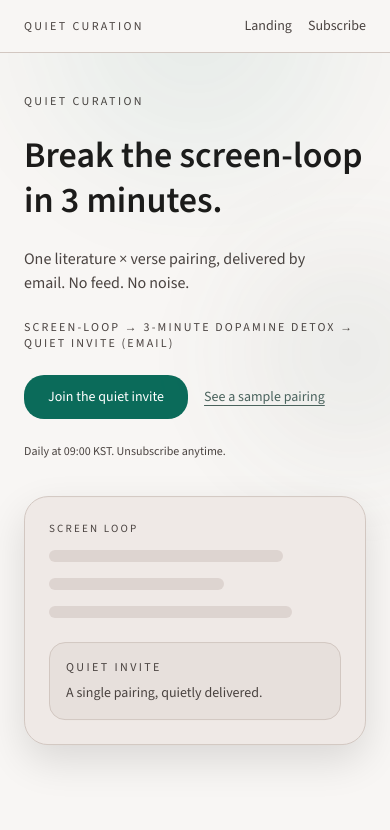
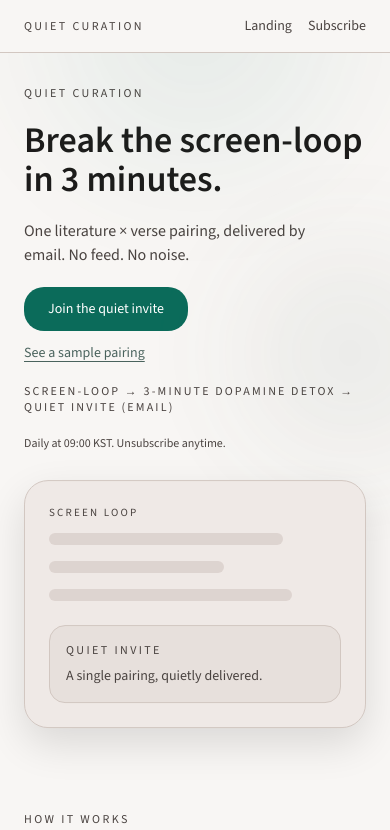
Before and after one commit to joanna911013/quiet-curation-web, a Next.js app: page /landing in a window 390 px wide. Shown: the top 830 px of the page. Built offline with nearby package versions, Linux system fonts and the light colour scheme.

Commit message:
Refine hero layout and add landing CTA tracking

```diff
--- a/app/(marketing)/landing/page.tsx
+++ b/app/(marketing)/landing/page.tsx
@@ -1,6 +1,5 @@
 import type { Metadata } from "next";
-import Link from "next/link";
-import { MarketingCtaLink, MarketingViewEvent } from "../marketing-events";
+import { MarketingCtaLink, MarketingTextLink, MarketingViewEvent } from "../marketing-events";
 
 export const metadata: Metadata = {
   title: "Quiet Curation — Landing",
@@ -19,38 +18,39 @@ export default function LandingPage() {
       <div className="pointer-events-none absolute left-1/2 top-[-240px] h-[420px] w-[520px] -translate-x-1/2 rounded-full bg-[radial-gradient(circle_at_center,_rgba(11,107,90,0.14),_rgba(11,107,90,0)_70%)] blur-2xl opacity-60" />
       <div className="pointer-events-none absolute right-[-140px] top-[120px] h-[360px] w-[360px] rounded-full bg-[radial-gradient(circle_at_center,_rgba(74,99,93,0.12),_rgba(74,99,93,0)_70%)] blur-2xl opacity-70" />
 
-      <div className="mx-auto flex w-full max-w-5xl flex-col gap-20 px-6 pb-20 pt-10 sm:pt-14">
-        <section className="grid gap-10 lg:grid-cols-[1.1fr_0.9fr] lg:items-center">
-          <div className="space-y-6">
+      <div className="mx-auto flex w-full max-w-5xl flex-col gap-20 px-6 pb-20 pt-8 sm:pt-12 lg:pt-14">
+        <section className="grid gap-8 sm:gap-10 lg:grid-cols-[1.1fr_0.9fr] lg:items-center">
+          <div className="space-y-5 sm:space-y-6">
             <p className="text-xs uppercase tracking-[0.2em] text-[var(--md-sys-color-on-surface-variant)]">
               Quiet Curation
             </p>
-            <h1 className="text-4xl font-semibold leading-tight sm:text-5xl sm:leading-tight max-w-[20ch] animate-[fadeUp_0.8s_ease-out]">
+            <h1 className="text-[clamp(2.25rem,4.8vw,3.5rem)] font-semibold leading-[1.08] max-w-[20ch] animate-[fadeUp_0.8s_ease-out]">
               Break the screen‑loop in 3 minutes.
             </h1>
             <p className="text-base text-[var(--md-sys-color-on-surface-variant)] max-w-[38ch]">
               One literature × verse pairing, delivered by email. No feed. No
               noise.
             </p>
+            <div className="flex flex-col gap-3 sm:flex-row sm:items-center">
+              <MarketingCtaLink href="/subscribe" event="lp_cta_subscribe_click">
+                Join the quiet invite
+              </MarketingCtaLink>
+              <MarketingTextLink
+                href="#sample"
+                event="lp_cta_secondary_click"
+                className="text-sm text-[var(--md-sys-color-secondary)] underline underline-offset-4 hover:text-[var(--md-sys-color-on-surface)]"
+              >
+                See a sample pairing
+              </MarketingTextLink>
+            </div>
             <p className="text-xs uppercase tracking-[0.18em] text-[var(--md-sys-color-on-surface-variant)]">
               screen‑loop → 3‑minute dopamine detox → quiet invite (email)
             </p>
-            <div className="flex flex-wrap items-center gap-4">
-              <MarketingCtaLink href="/subscribe" event="lp_cta_click">
-                Join the quiet invite
-              </MarketingCtaLink>
-              <Link
-                href="#sample"
-                className="text-sm text-[var(--md-sys-color-secondary)] underline underline-offset-4 hover:text-[var(--md-sys-color-on-surface)]"
-              >
-                See a sample pairing
-              </Link>
-            </div>
             <p className="text-xs text-[var(--md-sys-color-on-surface-variant)]">
               Daily at 09:00 KST. Unsubscribe anytime.
             </p>
           </div>
-          <div className="rounded-3xl border border-[color:var(--md-sys-color-outline)] bg-[var(--md-sys-color-surface-container)] p-6 shadow-[0_16px_40px_rgba(0,0,0,0.12)] animate-[float_8s_ease-in-out_infinite]">
+          <div className="w-full max-w-md justify-self-center rounded-3xl border border-[color:var(--md-sys-color-outline)] bg-[var(--md-sys-color-surface-container)] p-6 shadow-[0_16px_40px_rgba(0,0,0,0.12)] animate-[float_8s_ease-in-out_infinite] lg:justify-self-end">
             <div className="text-[11px] uppercase tracking-[0.2em] text-[var(--md-sys-color-on-surface-variant)]">
               Screen loop
             </div>
@@ -272,7 +272,7 @@ export default function LandingPage() {
             One calm pairing each morning. That’s all.
           </p>
           <div className="mt-6 flex justify-center">
-            <MarketingCtaLink href="/subscribe" event="lp_cta_click">
+            <MarketingCtaLink href="/subscribe" event="lp_cta_subscribe_click">
               Join the quiet invite
             </MarketingCtaLink>
           </div>
--- a/app/(marketing)/marketing-events.tsx
+++ b/app/(marketing)/marketing-events.tsx
@@ -46,3 +46,27 @@ export function MarketingCtaLink({
     </Link>
   );
 }
+
+type MarketingTextLinkProps = {
+  href: string;
+  event: MarketingEvent;
+  children: ReactNode;
+  className?: string;
+};
+
+export function MarketingTextLink({
+  href,
+  event,
+  children,
+  className,
+}: MarketingTextLinkProps) {
+  return (
+    <Link
+      href={href}
+      className={className}
+      onClick={() => trackEvent(event)}
+    >
+      {children}
+    </Link>
+  );
+}
--- a/lib/analytics.ts
+++ b/lib/analytics.ts
@@ -1,4 +1,9 @@
-export type MarketingEvent = "lp_view" | "lp_cta_click" | "sub_view";
+export type MarketingEvent =
+  | "lp_view"
+  | "lp_cta_click"
+  | "sub_view"
+  | "lp_cta_subscribe_click"
+  | "lp_cta_secondary_click";
 
 export function trackEvent(event: MarketingEvent) {
   if (typeof window === "undefined") {
```
